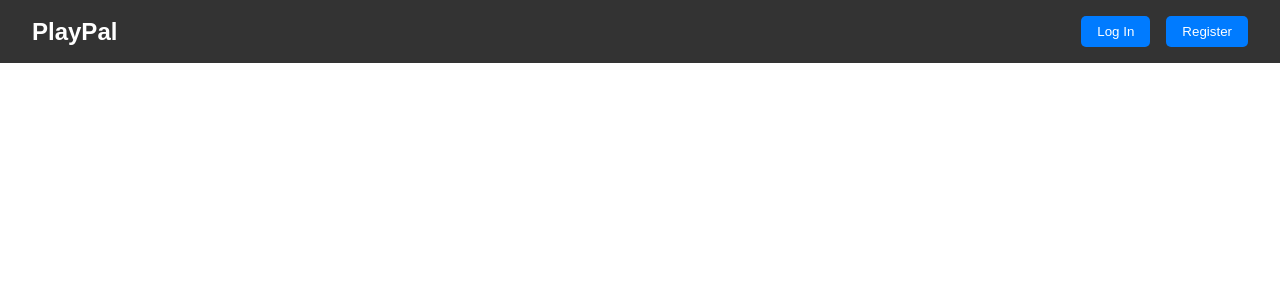
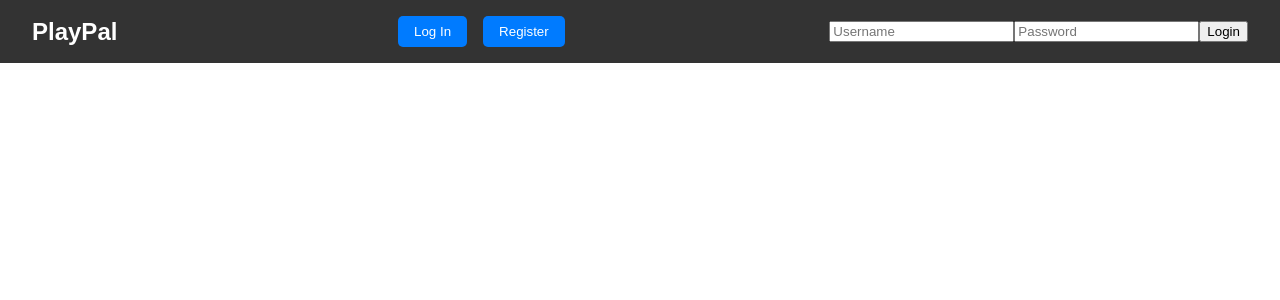
Before and after one commit to ww-samuel-hale/playpal, a React (Create React App) app in the folder FrontEnd/playpal/: page / in a window 1280 px wide. Both pictures are taken after a click on the button "Log In". Shown: the top 300 px of the page. Built offline with nearby package versions, Linux system fonts and the light colour scheme.

Commit message:
Login Feature: Implemented Front End Function

```diff
--- a/FrontEnd/playpal/package.json
+++ b/FrontEnd/playpal/package.json
@@ -6,6 +6,7 @@
     "@testing-library/jest-dom": "^5.17.0",
     "@testing-library/react": "^13.4.0",
     "@testing-library/user-event": "^13.5.0",
+    "axios": "^1.6.8",
     "react": "^18.2.0",
     "react-dom": "^18.2.0",
     "react-scripts": "5.0.1",
--- a/FrontEnd/playpal/src/App.js
+++ b/FrontEnd/playpal/src/App.js
@@ -1,4 +1,3 @@
-import logo from './logo.svg';
 import './App.css';
 import NavBar from './Components/NavigationBar/NavBar';
 
--- a/FrontEnd/playpal/src/Components/NavigationBar/NavBar.js
+++ b/FrontEnd/playpal/src/Components/NavigationBar/NavBar.js
@@ -1,10 +1,9 @@
-import React from 'react';
+import React, { useState } from 'react';
 import './NavBar.css';
+import { post } from '../../Utilities/api-utility';
 
 const NavBar = () => {
-    const handleLogin = () => {
-        // Handle login logic here
-    };
+    const [showLoginForm, setShowLoginForm] = useState(false);
 
     const handleLogout = () => {
         // Handle logout logic here
@@ -14,6 +13,24 @@ const NavBar = () => {
         // Handle register logic here
     };
 
+    const handleLogin = () => {
+        setShowLoginForm(!showLoginForm);
+    };
+
+    const submitLogin = async (event) => {
+        event.preventDefault();
+        // Implement the login logic here
+        var username = event.target.username.value;
+        var password = event.target.password.value;
+        // and send a POST request to the backend
+        try {
+            const response = await post('/login', { username, password });
+            console.log('Login successful:', response);
+        } catch (error) {
+            console.log('Login failed:', error);
+        }
+    };
+
     return (
         <nav className="navbar">
             <div className="navbar-logo">PlayPal</div>
@@ -21,6 +38,15 @@ const NavBar = () => {
                 <button onClick={handleLogin}>Log In</button>
                 <button onClick={handleRegister}>Register</button>
             </div>
+            {showLoginForm && (
+                <div className="login-form-container">
+                    <form className="login-form" onSubmit={submitLogin}>
+                        <input type="text" placeholder="Username" name="username" required />
+                        <input type="password" placeholder="Password" name="password" required />
+                        <button type="submit">Login</button>
+                    </form>
+                </div>
+            )}
         </nav>
     );
 };
--- /dev/null
+++ b/FrontEnd/playpal/src/Utilities/api-utility.js
@@ -0,0 +1,45 @@
+import axios from 'axios';
+
+const api = axios.create({
+    baseURL: 'http://127.0.0.1:5000/api',
+    headers: {
+        'Content-Type': 'application/json',
+        'Access-Control-Allow-Origin': '*',
+    },
+});
+
+export const get = async (url) => {
+    try {
+        const response = await api.get(url);
+        return response.data;
+    } catch (error) {
+        console.error(error);
+    }
+}
+
+export const post = async (url, data) => {
+    try {
+        const response = await api.post(url, data);
+        return response.data;
+    } catch (error) {
+        console.error(error);
+    }
+}
+
+export const put = async (url, data) => {
+    try {
+        const response = await api.put(url, data);
+        return response.data;
+    } catch (error) {
+        console.error(error);
+    }
+}
+
+export const remove = async (url) => {
+    try {
+        const response = await api.delete(url);
+        return response.data;
+    } catch (error) {
+        console.error(error);
+    }
+}
```
Also changed, not shown: 1 other file (tests, documents, lock files or other folders).
